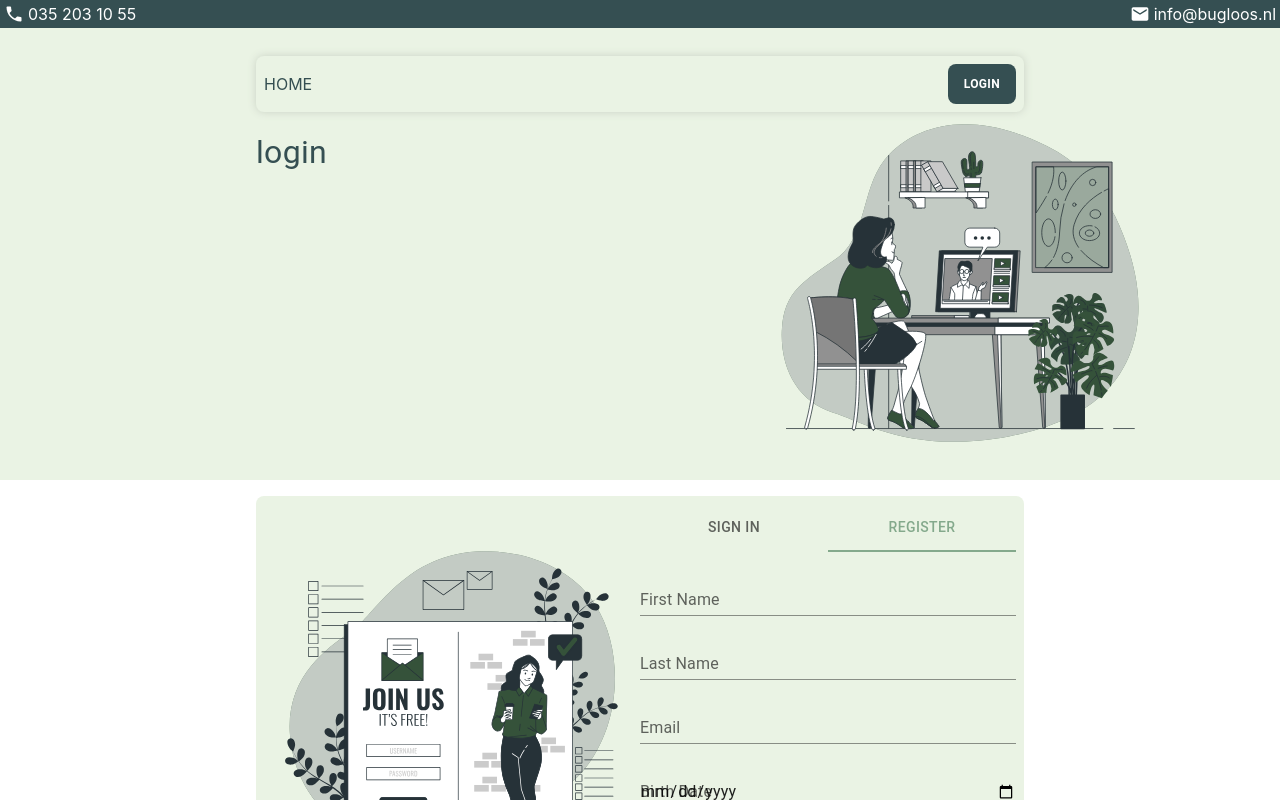
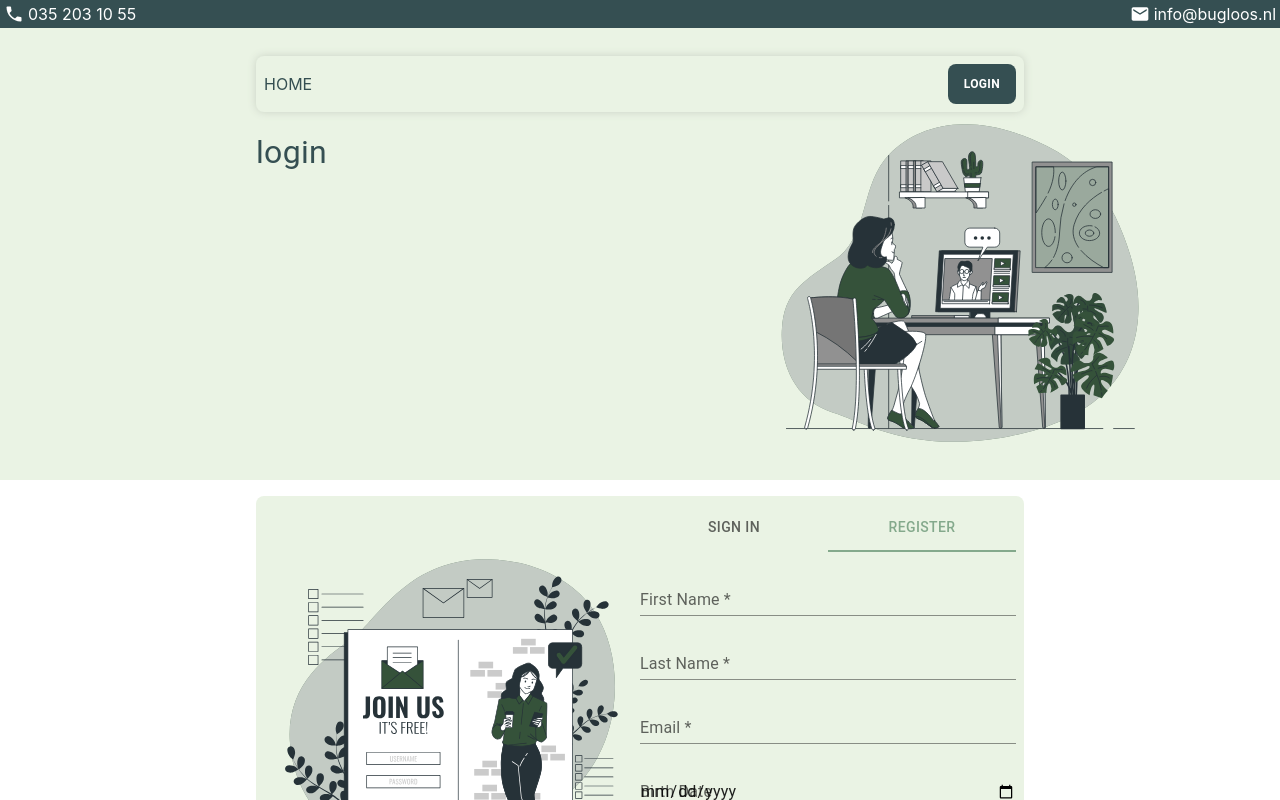
Before and after one commit to hodi14/bugloos-test, a React (Create React App) app: page /login in a window 1280 px wide. Both pictures are taken after a click on the tab "REGISTER". Shown: the top 800 px of the page. Built offline with nearby package versions, Linux system fonts and the light colour scheme; the HTML template or start-up script is replaced by a standard one.

Commit message:
🎨 register inputs labels

```diff
--- a/src/components/Login/Register/index.jsx
+++ b/src/components/Login/Register/index.jsx
@@ -82,7 +82,7 @@ const RegisterForm = () => {
       <TextField
         error={!!errors["firstName"]}
         helperText={errors["firstName"] ? errors["firstName"].message : ""}
-        label="First Name"
+        label="First Name *"
         variant="standard"
         {...register("firstName")}
       />
@@ -90,7 +90,7 @@ const RegisterForm = () => {
       <TextField
         error={!!errors["LastName"]}
         helperText={errors["lastName"] ? errors["lastName"].message : ""}
-        label="Last Name"
+        label="Last Name *"
         variant="standard"
         {...register("lastName")}
       />
@@ -98,7 +98,7 @@ const RegisterForm = () => {
       <TextField
         error={!!errors["email"]}
         helperText={errors["email"] ? errors["email"].message : ""}
-        label="Email"
+        label="Email *"
         type="email"
         variant="standard"
         {...register("email")}
@@ -114,7 +114,7 @@ const RegisterForm = () => {
       <TextField
         error={!!errors["password"]}
         helperText={errors["password"] ? errors["password"].message : ""}
-        lebl="Password"
+        label="Password *"
         type="password"
         variant="standard"
         {...register("password")}
```
